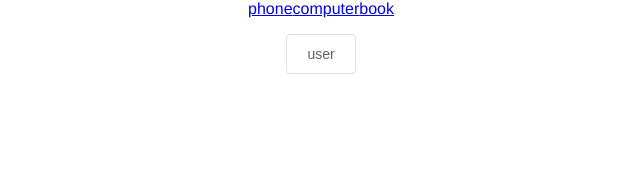
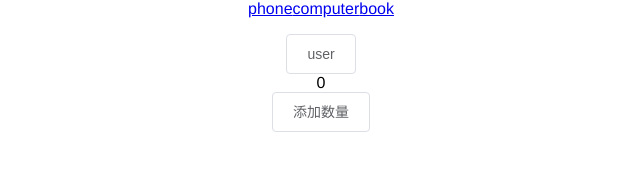
Before and after one commit to uilw/study-project, a Vue app in the folder vue-web/: page /#/home in a window 1280 px wide. Shown: the part 332-502 px from the top of the page, without its empty margins (319-959 px from the left). Built offline with nearby package versions, Linux system fonts and the light colour scheme.

Commit message:
vuex视图不更新

```diff
--- a/vue-web/src/App.vue
+++ b/vue-web/src/App.vue
@@ -10,11 +10,16 @@
       <router-link to="/foo">foo</router-link>
       <router-view></router-view>
       <el-button @click="toUser()">user</el-button>
+      <div>{{getMyNum}}</div>
+      <el-button @click="add">添加数量</el-button>
+      <!-- <el-button>{{count}}</el-button> -->
+      <!-- <el-button>{{numAlias}}</el-button> -->
     </div>
   </div>
 </template>
 
 <script>
+import { mapState } from "vuex"
 export default {
   methods: {
     startHacking () {
@@ -27,8 +32,23 @@ export default {
     },
     toUser() {
       this.$router.push("/user/234");
+    },
+    add() {
+      console.log("添加数量");
+      this.$store.commit("addNum");
+      console.log(this.$store.getters.getNum);
+    }
+  },
+  computed: {
+    getMyNum() {
+      return this.$store.getters.getNum;
     }
   }
+  // computed: mapState({
+  //   count:state=> state.count,
+  //   numAlias:'num'
+
+  // })
 }
 </script>
 
--- a/vue-web/src/main.js
+++ b/vue-web/src/main.js
@@ -4,11 +4,13 @@ import 'element-ui/lib/theme-chalk/index.css'
 import App from './App.vue'
 import VueRouter from 'vue-router'
 import router from "./router.js"
+import store from "./store"
 
 Vue.use(ElementUI)
 
 new Vue({
   el: '#app',
   router,
+  store,
   render: h => h(App)
 })
--- /dev/null
+++ b/vue-web/src/store.js
@@ -0,0 +1,23 @@
+import Vue from "vue"
+import Vuex from "vuex"
+
+Vue.use(Vuex);
+
+let store = new Vuex.Store({
+    state:{
+        num:0,
+        count:0
+    },
+    getters: {
+        getNum(state) {
+            return state.num;
+        }
+    },
+    mutations: {
+        addNum(state) {
+            return state.num++;
+        }
+    }
+})
+
+export default store;
```
